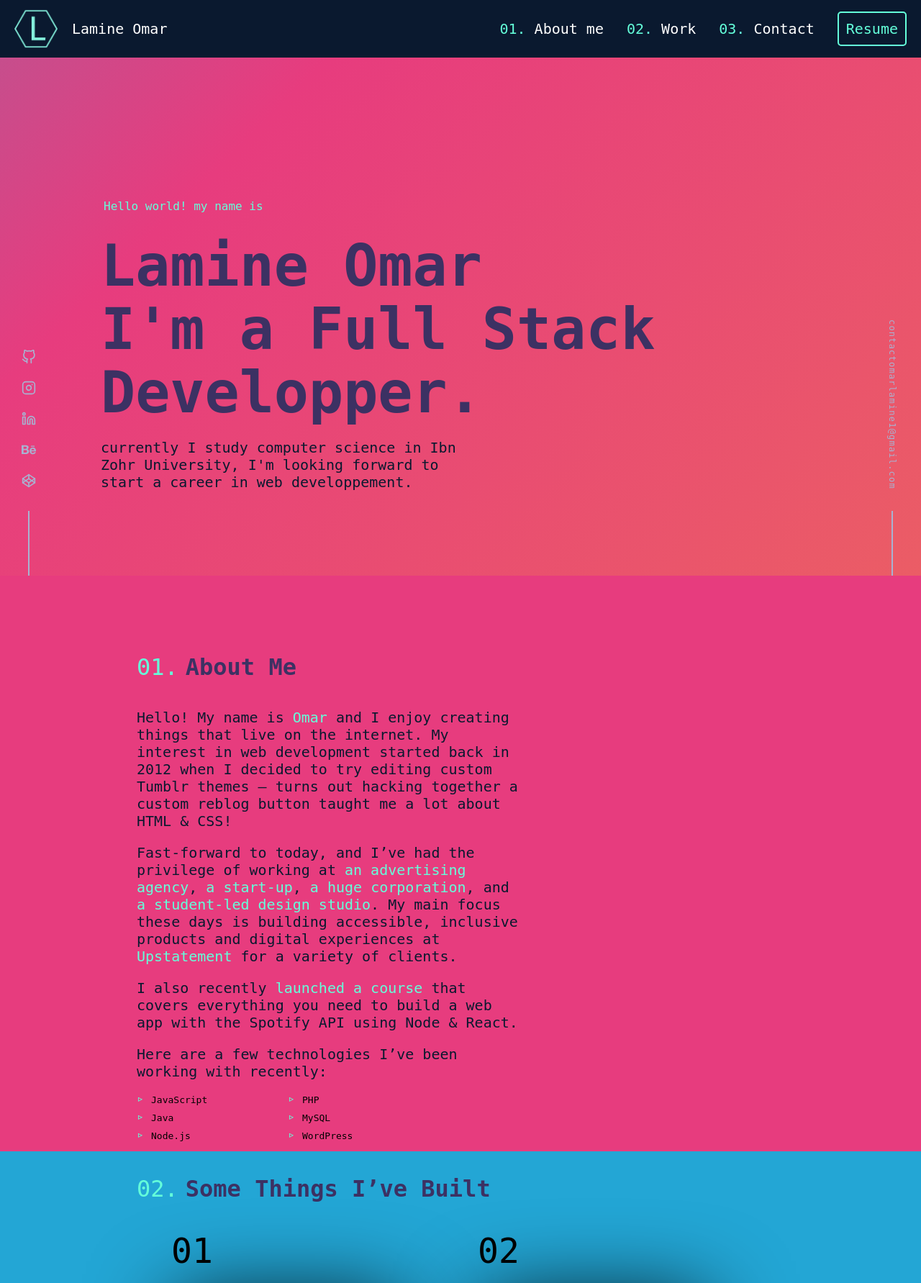
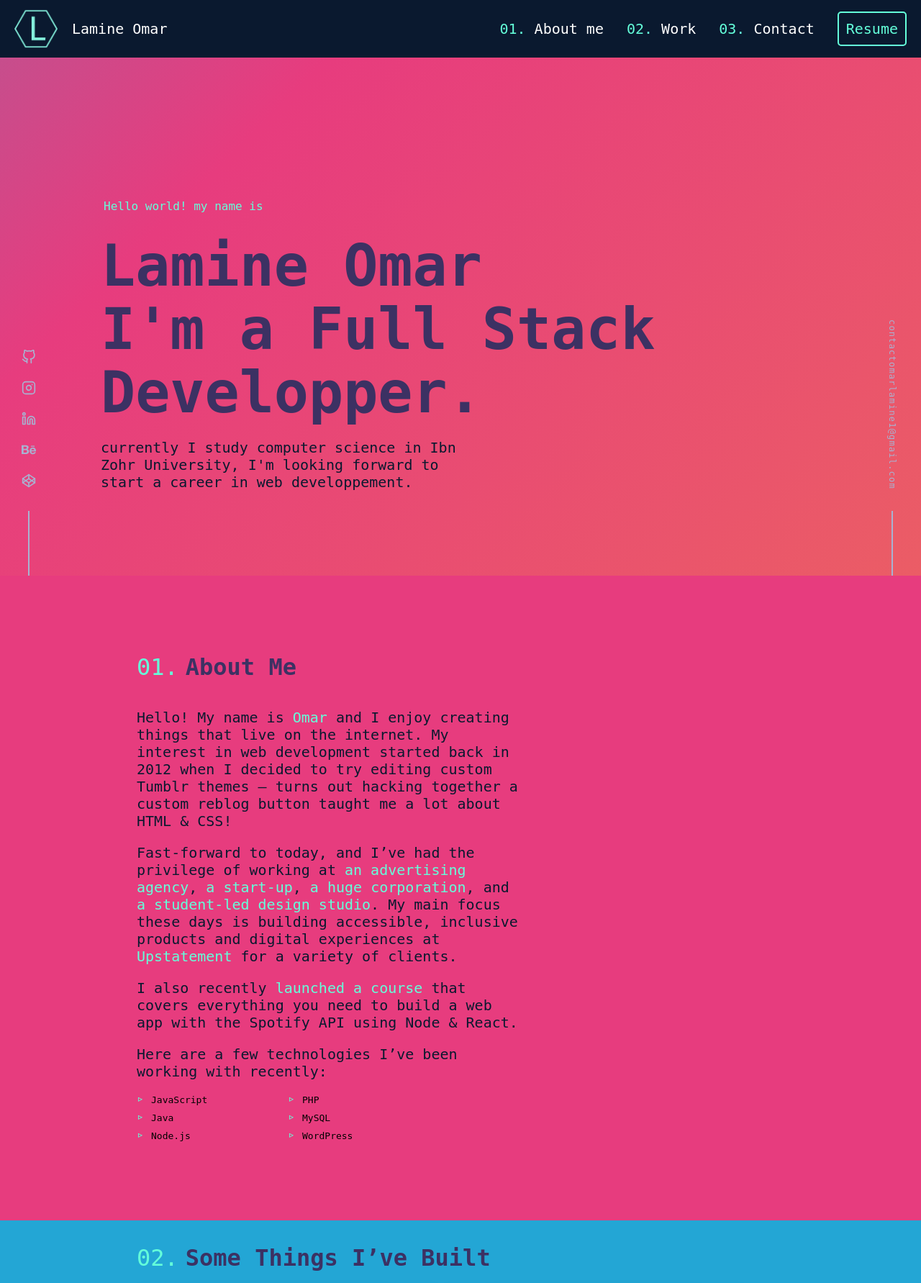
Before and after one commit to omarlamin01/omarlamin01.github.io, a PHP site: page / in a window 1280 px wide. Shown: the top 1783 px of the page at 72% size. Run offline with PHP 8.4, Linux system fonts and the light colour scheme.

Commit message:
Update style.css

```diff
--- a/styles/style.css
+++ b/styles/style.css
@@ -585,7 +585,12 @@ section a {
 }
 
 /* MEDIA QUERIES */
-@media screen and (max-width: 1285px) {
+
+@media all and (max-width: 1285px) {
+    section {
+        height: auto;
+    }
+
     .cards-wrapper {
         grid-template-columns: 1fr 1fr;
     }
```
